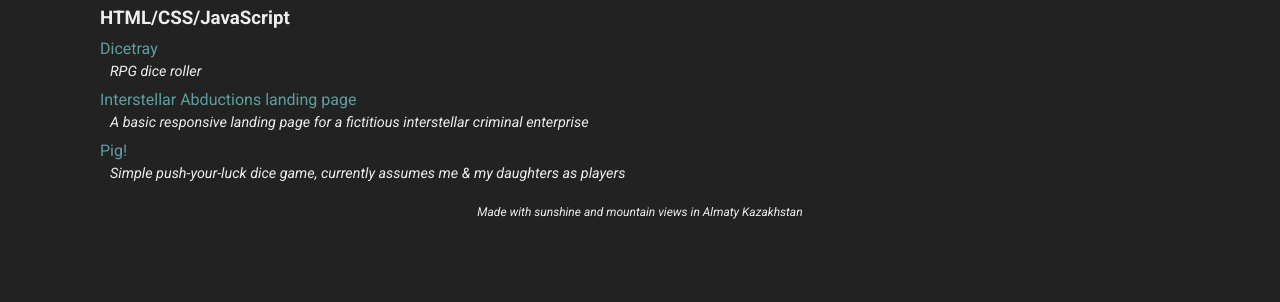
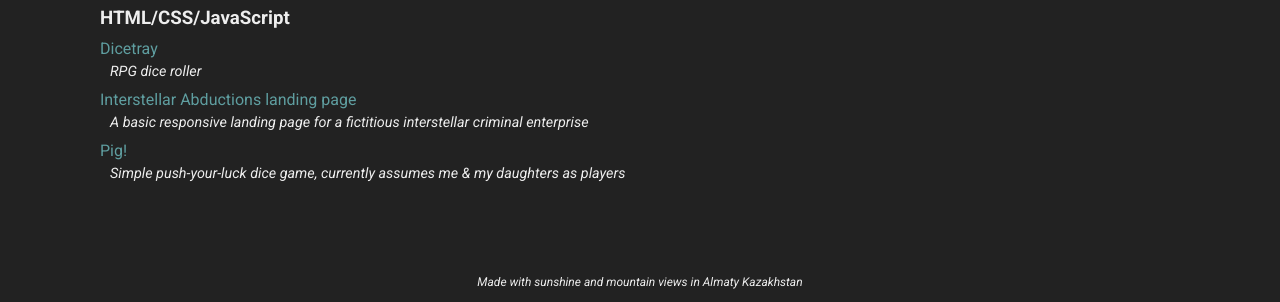
Before and after one commit to harlandski/harlandski.github.io, a plain HTML site: page index.html in a window 1280 px wide. Shown: the part 498-800 px from the top of the page. Drawn offline with nearby package versions, Linux system fonts and the light colour scheme.

Commit message:
Made footer fixed

```diff
--- a/assets/css/style.css
+++ b/assets/css/style.css
@@ -88,6 +88,11 @@ footer {
   text-align: center;
   font-style: italic;
   font-size: 0.75rem;
+  position: fixed;
+  bottom: 0px;
+  width: 100%;
+  background-color: #222222;
+  z-index: 1;
 }
 
 .mobile {
```
